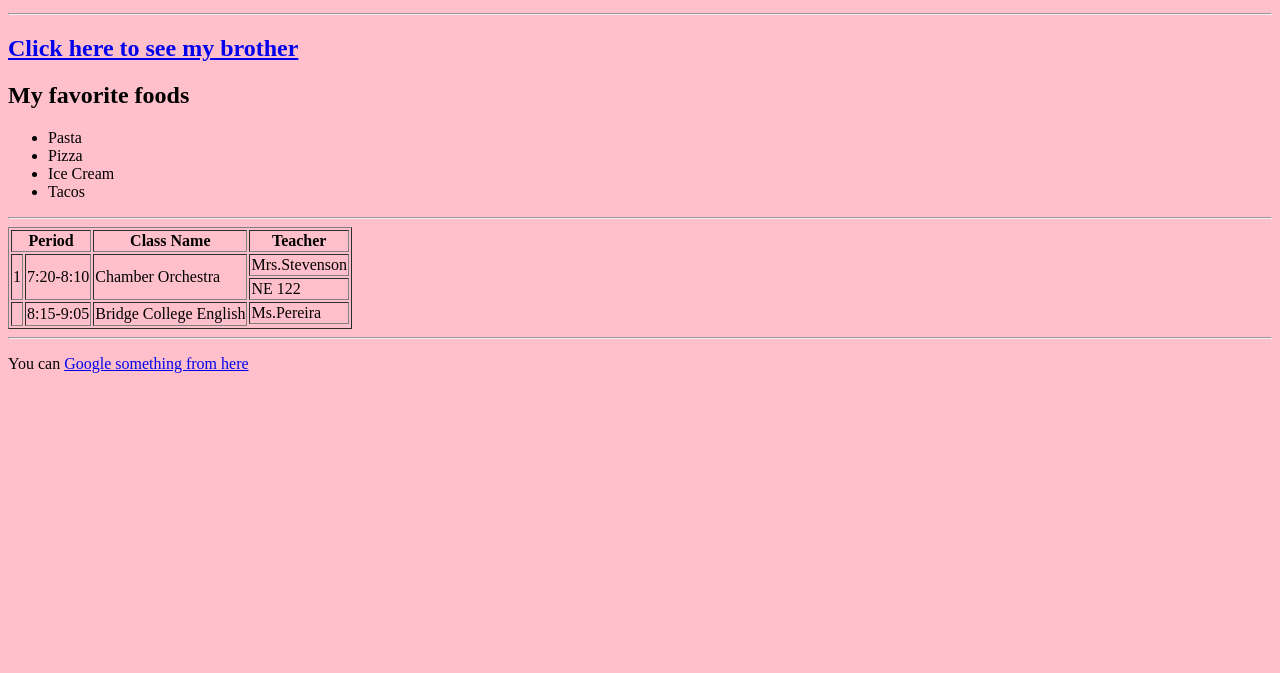
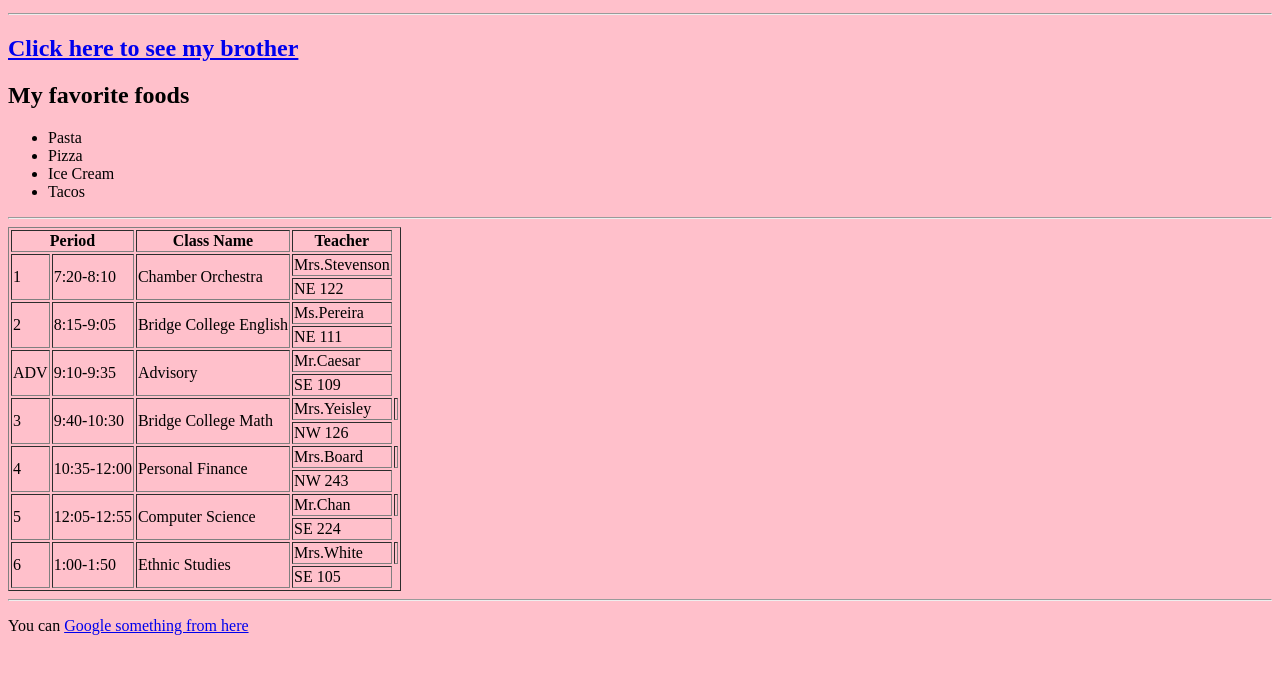
Before and after one commit to paolaxbarajas/csp2021, a plain HTML site: page index.html in a window 1280 px wide. Shown: the part 87-760 px from the top of the page. Drawn offline with Linux system fonts and the light colour scheme.

Commit message:
Update index.html

```diff
--- a/index.html
+++ b/index.html
@@ -30,12 +30,54 @@
         <tr>
           <td>NE 122</td>
         </tr>
-        <td rowspan=2</td>
+        <td rowspan=2>2</td>
         <td rowspan=2>8:15-9:05</td>
         <td rowspan=2>Bridge College English</td>
         <td>Ms.Pereira</td>
       </tr>
       <tr>
+        <td>NE 111</td>
+      </tr>
+      <td rowspan=2>ADV</td>
+      <td rowspan=2>9:10-9:35</td>
+      <td rowspan=2>Advisory</td>
+      <td>Mr.Caesar</td>
+    </tr>
+    <tr>
+      <td>SE 109</td>
+    </tr>
+      <td rowspan=2>3</td>
+      <td rowspan=2>9:40-10:30</td>
+      <td rowspan=2>Bridge College Math</td>
+      <td>Mrs.Yeisley<td>
+    </tr>
+    <tr>
+      <td>NW 126</td>
+    </tr>
+     <td rowspan=2>4</td>
+     <td rowspan=2>10:35-12:00</td>
+     <td rowspan=2>Personal Finance</td>
+     <td>Mrs.Board<td>
+   </tr>
+   <tr>
+     <td>NW 243</td>
+  </tr>
+     <td rowspan=2>5</td>
+     <td rowspan=2>12:05-12:55</td>
+     <td rowspan=2>Computer Science</td>
+     <td>Mr.Chan<td>
+   </tr>
+   <tr>
+     <td>SE 224</td>
+   </tr>
+     <td rowspan=2>6</td>
+     <td rowspan=2>1:00-1:50</td>
+     <td rowspan=2>Ethnic Studies</td>
+     <td>Mrs.White<td>
+   </tr>
+   <tr>
+     <td>SE 105</td>
+
 
       </table>
 
```
